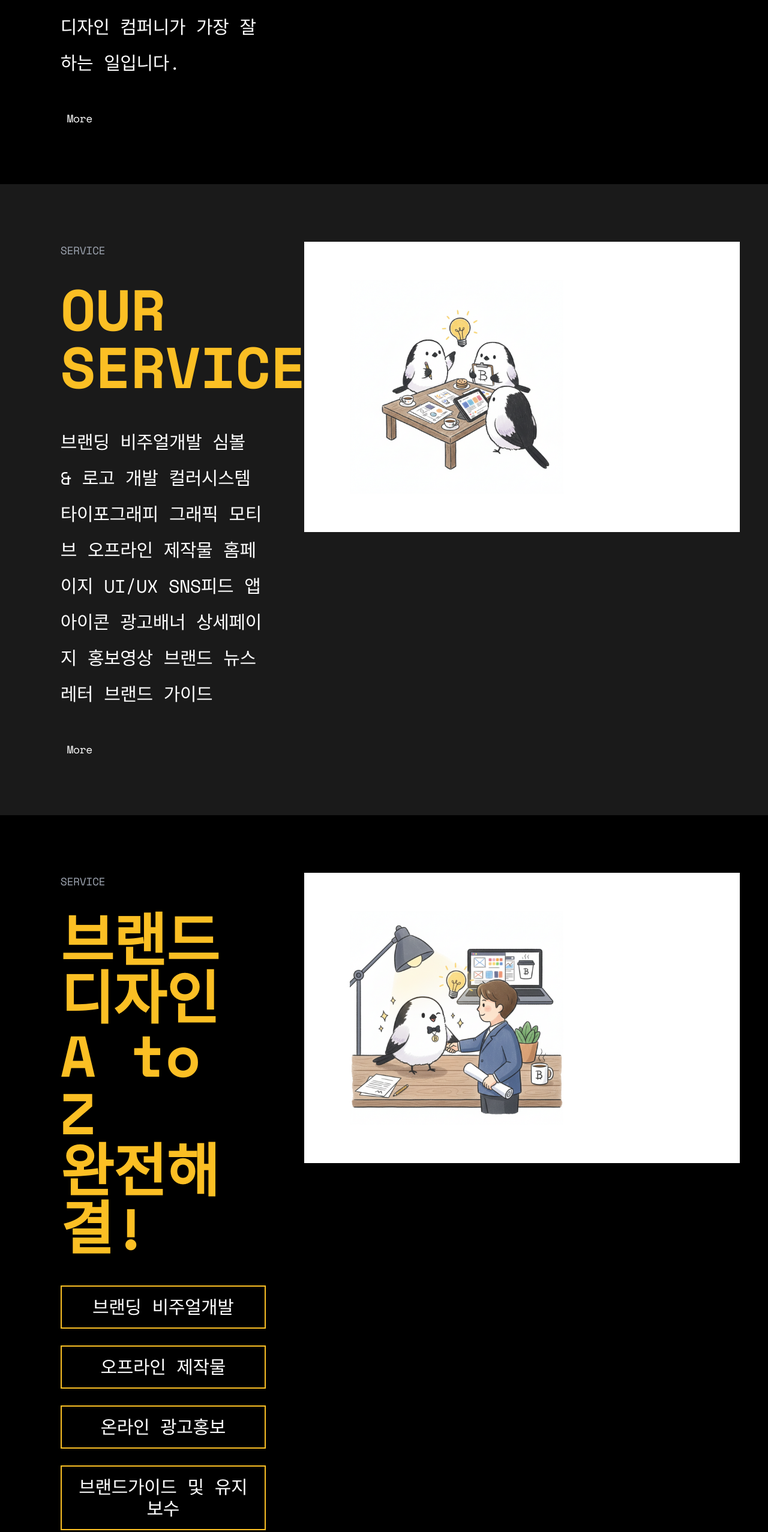
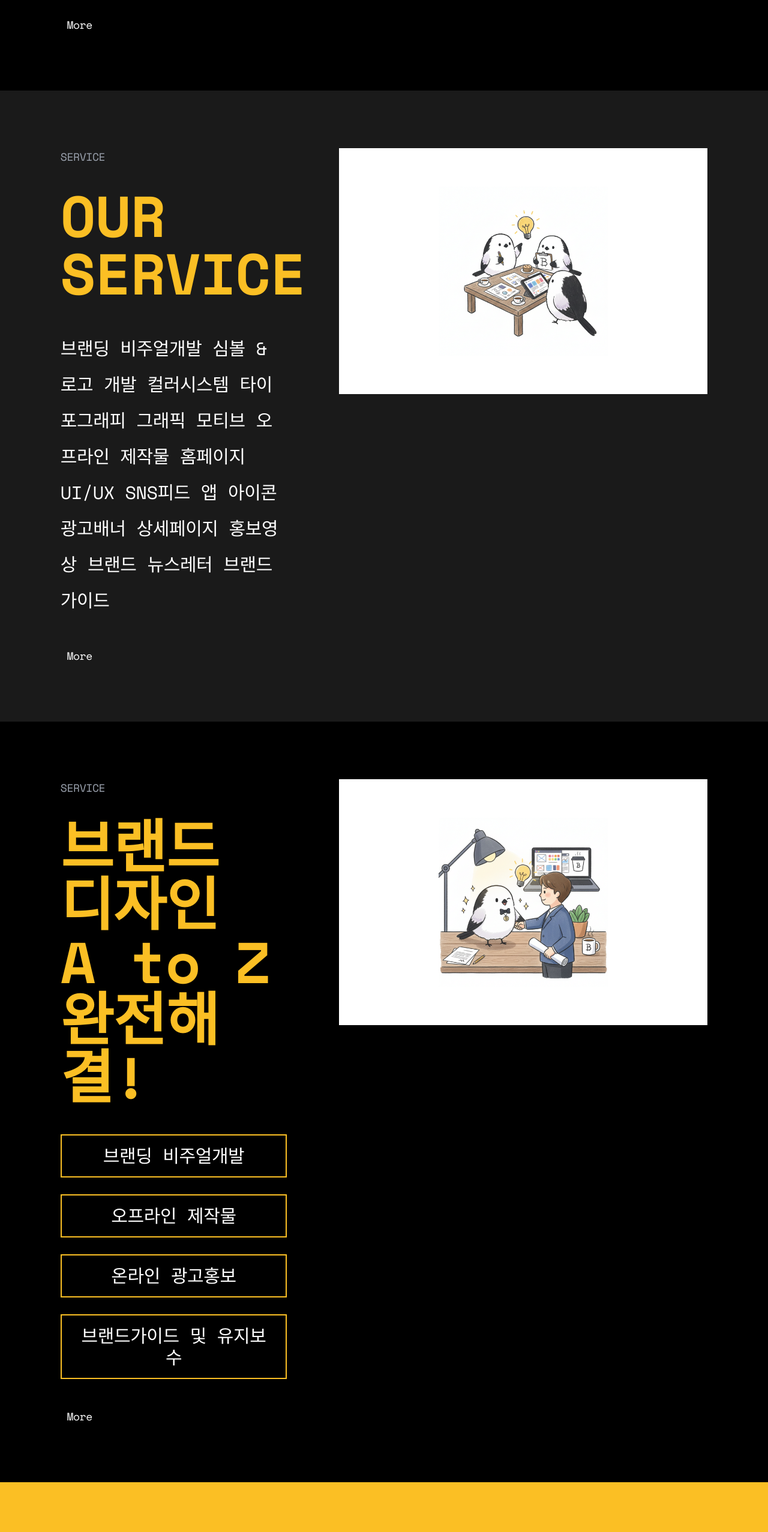
Before and after one commit to baebsaedesigndev-pixel/baebsaeProject, a website: page index.html in a window 1280 px wide. Shown: the part 2585-5139 px from the top of the page at 60% size. Drawn offline with nearby package versions, Linux system fonts and the light colour scheme; a web font is replaced by a local one.

Commit message:
index.html 수정

```diff
--- a/index.html
+++ b/index.html
@@ -99,8 +99,8 @@
 
     <!-- About Section -->
     <section id="about" class="min-h-screen bg-black flex items-center py-16 lg:py-24">
-        <div class="w-full px-7 lg:pl-[6.3rem] lg:pr-[6.93rem]">
-            <div class="grid grid-cols-1 lg:grid-cols-[32%_68%] gap-y-12 lg:gap-x-16">
+        <div class="w-full px-7 lg:px-[6.3rem]">
+            <div class="grid grid-cols-1 lg:grid-cols-[35%_57%] gap-y-12 lg:gap-x-[8%]">
                 <!-- Text Content (아래 모바일, 왼쪽 PC) -->
                 <div class="order-2 lg:order-1 flex flex-col justify-start">
                     <!-- Top Label -->
@@ -129,8 +129,8 @@
                 </div>
 
                 <!-- Image (위 모바일, 오른쪽 PC) -->
-                <div class="order-1 lg:order-2 relative w-full bg-amber-400 overflow-hidden flex items-center justify-start" style="aspect-ratio: 1.5/1;">
-                    <img src="baebsae-logo.png" alt="BaeBsae Design Company" class="w-[70%] h-full object-cover">
+                <div class="order-1 lg:mr-30 lg:order-2 relative w-full bg-amber-400 overflow-hidden" style="aspect-ratio: 1.5/1;">
+                    <img src="baebsae-logo.png" alt="BaeBsae Design Company" class="w-full h-full object-cover">
                 </div>
             </div>
         </div>
@@ -138,8 +138,8 @@
 
     <!-- Service Section -->
     <section id="service" class="min-h-screen bg-[#1a1a1a] flex items-center py-16 lg:py-24">
-        <div class="w-full px-7 lg:pl-[6.3rem] lg:pr-[6.93rem]">
-            <div class="grid grid-cols-1 lg:grid-cols-[32%_68%] gap-y-12 lg:gap-x-16">
+        <div class="w-full px-7 lg:px-[6.3rem]">
+            <div class="grid grid-cols-1 lg:grid-cols-[35%_57%] gap-y-12 lg:gap-x-[8%]">
                 <!-- Text Content (아래 모바일, 왼쪽 PC) -->
                 <div class="order-2 lg:order-1 flex flex-col justify-start">
                     <!-- Top Label -->
@@ -164,8 +164,8 @@
                 </div>
 
                 <!-- Image (위 모바일, 오른쪽 PC) -->
-                <div class="order-1 lg:order-2 relative w-full bg-white overflow-hidden flex items-center justify-start" style="aspect-ratio: 1.5/1;">
-                    <img src="service1.png" alt="BaeBsae Design Company Service" class="w-[70%] h-full object-contain p-8 lg:p-16">
+                <div class="order-1 lg:order-2 relative w-full bg-white overflow-hidden" style="aspect-ratio: 1.5/1;">
+                    <img src="service1.png" alt="BaeBsae Design Company Service" class="w-full h-full object-contain p-8 lg:p-16">
                 </div>
             </div>
         </div>
@@ -173,8 +173,8 @@
 
     <!-- Service 2 Section -->
     <section id="service2" class="min-h-screen bg-black flex items-center py-16 lg:py-24">
-        <div class="w-full px-7 lg:pl-[6.3rem] lg:pr-[6.93rem]">
-            <div class="grid grid-cols-1 lg:grid-cols-[32%_68%] gap-y-12 lg:gap-x-16">
+        <div class="w-full px-7 lg:px-[6.3rem]">
+            <div class="grid grid-cols-1 lg:grid-cols-[35%_57%] gap-y-12 lg:gap-x-[8%]">
                 <!-- Text Content (아래 모바일, 왼쪽 PC) -->
                 <div class="order-2 lg:order-1 flex flex-col justify-start">
                     <!-- Top Label -->
@@ -211,8 +211,8 @@
                 </div>
 
                 <!-- Image (위 모바일, 오른쪽 PC) -->
-                <div class="order-1 lg:order-2 relative w-full bg-white overflow-hidden flex items-center justify-start" style="aspect-ratio: 1.5/1;">
-                    <img src="service2.png" alt="BaeBsae Design Company Service Package" class="w-[70%] h-full object-contain p-8 lg:p-16">
+                <div class="order-1 lg:order-2 relative w-full bg-white overflow-hidden" style="aspect-ratio: 1.5/1;">
+                    <img src="service2.png" alt="BaeBsae Design Company Service Package" class="w-full h-full object-contain p-8 lg:p-16">
                 </div>
             </div>
         </div>
```
